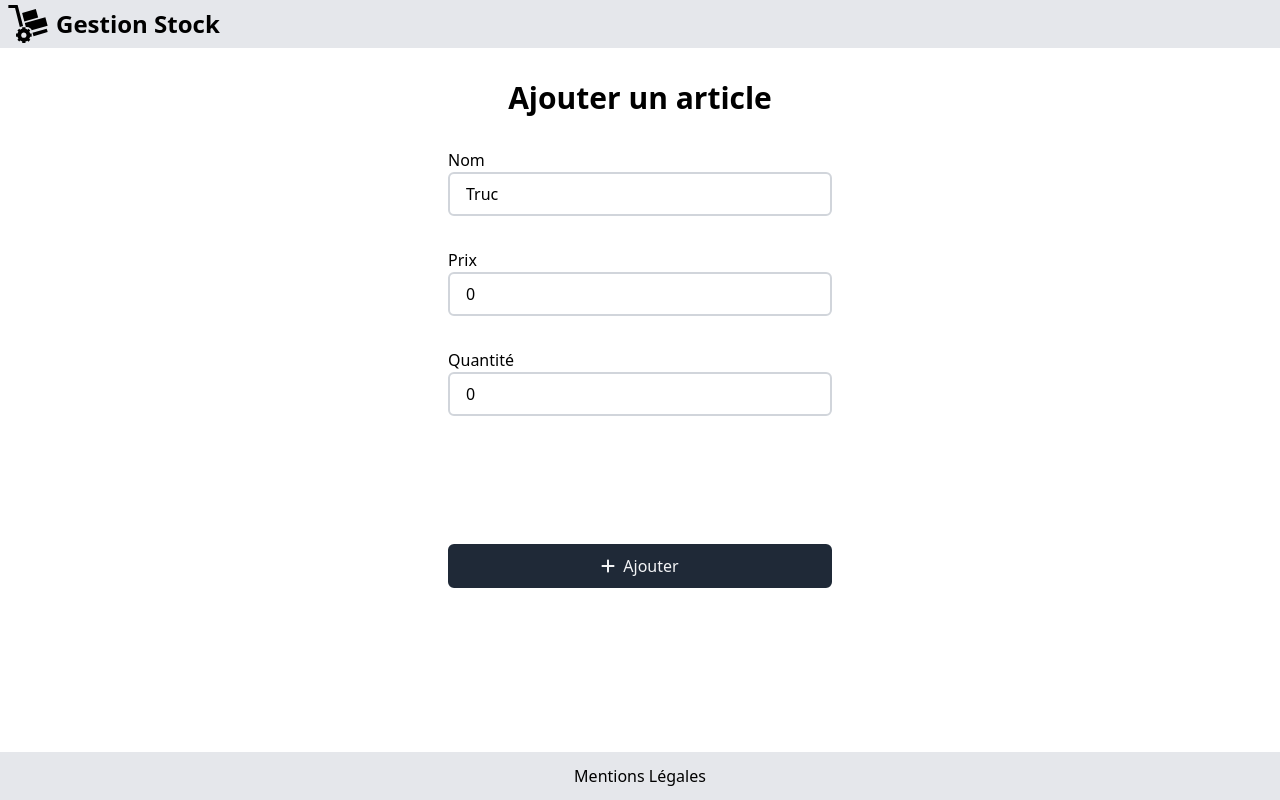
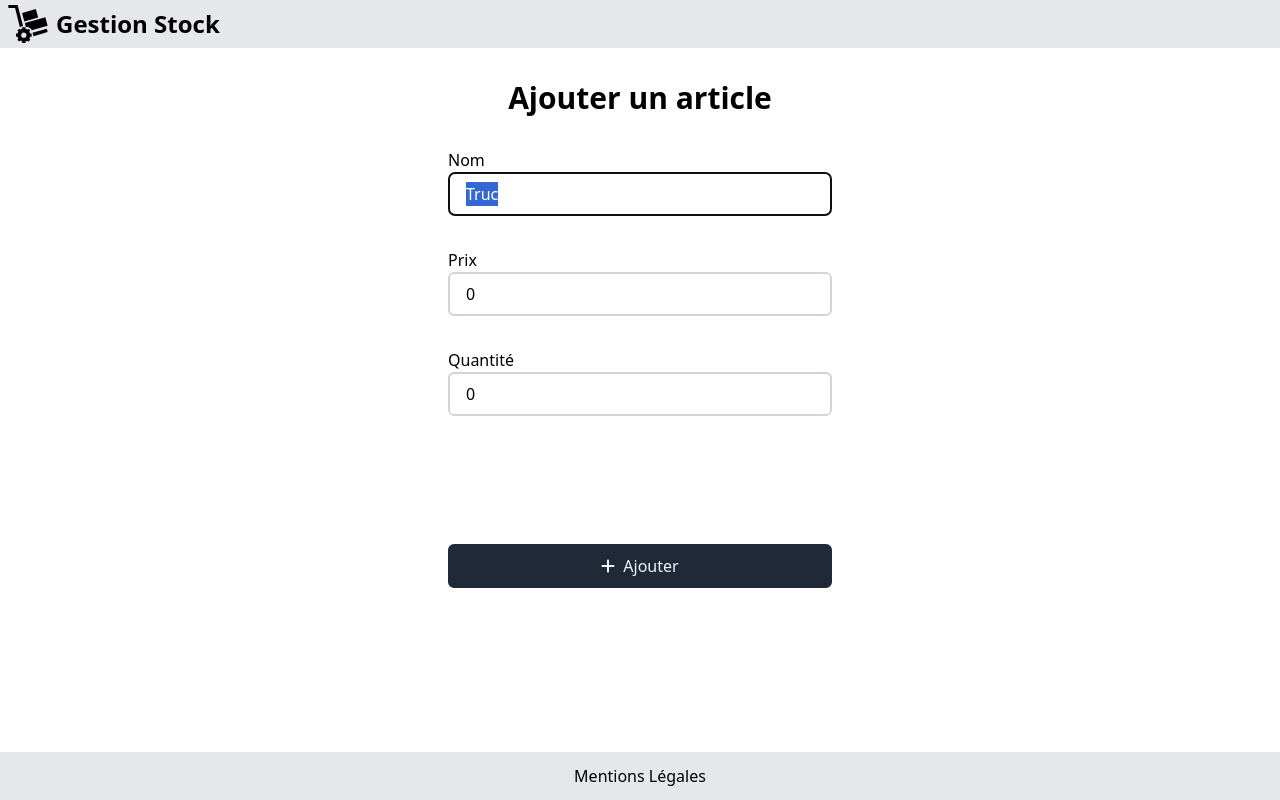
Before and after one commit to jlg-formation/tjscv1-mars-2024, a React (Vite) app in the folder front/: page /stock/add in a window 1280 px wide. Built offline with nearby package versions, Linux system fonts and the light colour scheme.

Commit message:
dev: adding useRef

```diff
--- a/front/src/stock/views/AddView.tsx
+++ b/front/src/stock/views/AddView.tsx
@@ -1,5 +1,5 @@
 import { faPlus } from '@fortawesome/free-solid-svg-icons';
-import { FormEvent, useState } from 'react';
+import { FormEvent, useEffect, useRef, useState } from 'react';
 import { useNavigate } from 'react-router-dom';
 import { sleep } from '../../utils';
 import FormAsyncBtn from '../../widgets/FormAsyncBtn';
@@ -24,9 +24,18 @@ function AddView() {
   const [priceTouched, setPriceTouched] = useState(false);
   const [qtyTouched, setQtyTouched] = useState(false);
 
+  const nameInput = useRef<HTMLInputElement>(null);
+
   const navigate = useNavigate();
 
   const articleStore = useArticleStore();
+
+  useEffect(() => {
+    if (nameInput.current === null) {
+      return;
+    }
+    nameInput.current.select();
+  }, []);
 
   const handleSubmit = async (e: FormEvent<HTMLFormElement>) => {
     console.log('e: ', e);
@@ -52,6 +61,7 @@ function AddView() {
         <label className="flex flex-col">
           <span>Nom</span>
           <input
+            ref={nameInput}
             type="text"
             className={
               'rounded-md border-2 border-gray-300 px-4 py-2' +
```
